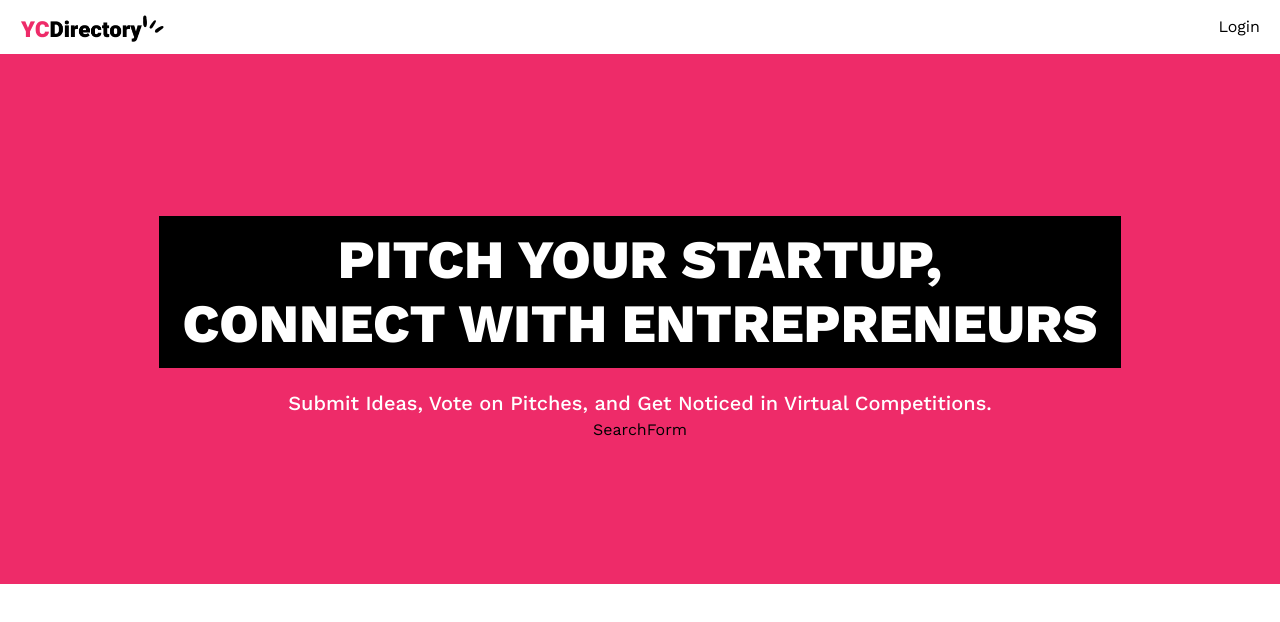
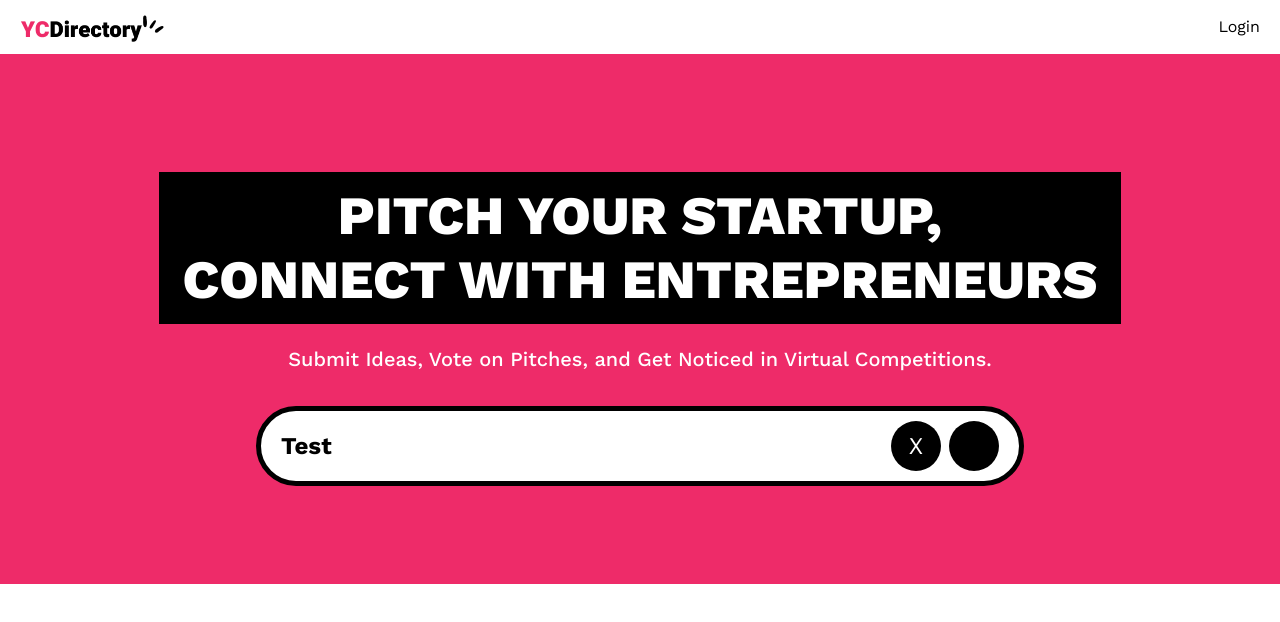
Before and after one commit to vnzent/yc-directory, a Next.js app: page / in a window 1280 px wide. Shown: the top 622 px of the page. Built offline with nearby package versions, Linux system fonts and the light colour scheme; no server answers.

Commit message:
modify the tailwind utilities after that create reset and search button

```diff
--- a/src/app/components/SearchForm.tsx
+++ b/src/app/components/SearchForm.tsx
@@ -1,8 +1,26 @@
 import React from 'react'
+import Form from 'next/form';
+import SearchFormReset from './SearchFormReset';
 
 const SearchForm = () => {
+    const query = "Test"
+
   return (
-    <div>SearchForm</div>
+    <Form action="/" className="search-form w-full max-w-3xl min-h-[80px] bg-white border-[5px] border-black rounded-full text-2xl mt-8 px-5 flex items-center gap-5">
+        <input
+            type="text"
+            className="flex-1 font-bold placeholder:font-semibold placeholder:text-black-100 w-full h-auto outline-none"
+            name="query"
+            defaultValue={query}
+            placeholder="Search Startups" />
+
+        <div className="flex gap-2">
+            {query &&  <SearchFormReset />}
+            <button type="submit" className="size-[50px] rounded-full bg-black flex justify-center items-center">
+                S
+            </button>
+        </div>
+    </Form>
   )
 }
 
--- a/src/app/components/SearchFormReset.tsx
+++ b/src/app/components/SearchFormReset.tsx
@@ -1,3 +1,6 @@
+"use client"
+
+import Link from 'next/link';
 import React from 'react'
 
 const SearchFormReset = () => {
@@ -11,7 +14,11 @@ const SearchFormReset = () => {
     };
 
   return (
-    <button type="reset" onClick={reset}></button>
+    <button type="reset" onClick={reset}>
+        <Link href="/" className="size-[50px] rounded-full bg-black flex justify-center items-center text-white">
+            X
+        </Link>
+    </button>
   )
 }
 
--- a/src/app/globals.css
+++ b/src/app/globals.css
@@ -129,10 +129,6 @@
   }
 
   /* searchform */
-  .search-form {
-    @apply max-w-3xl w-full min-h-[80px] bg-white border-[5px] border-black rounded-[80px] text-[24px] mt-8 px-5 flex flex-row items-center gap-5;
-  }
-
   .search-input {
     @apply flex-1 font-bold placeholder:font-semibold placeholder:text-black-100 w-full h-auto outline-none;
   }
```
